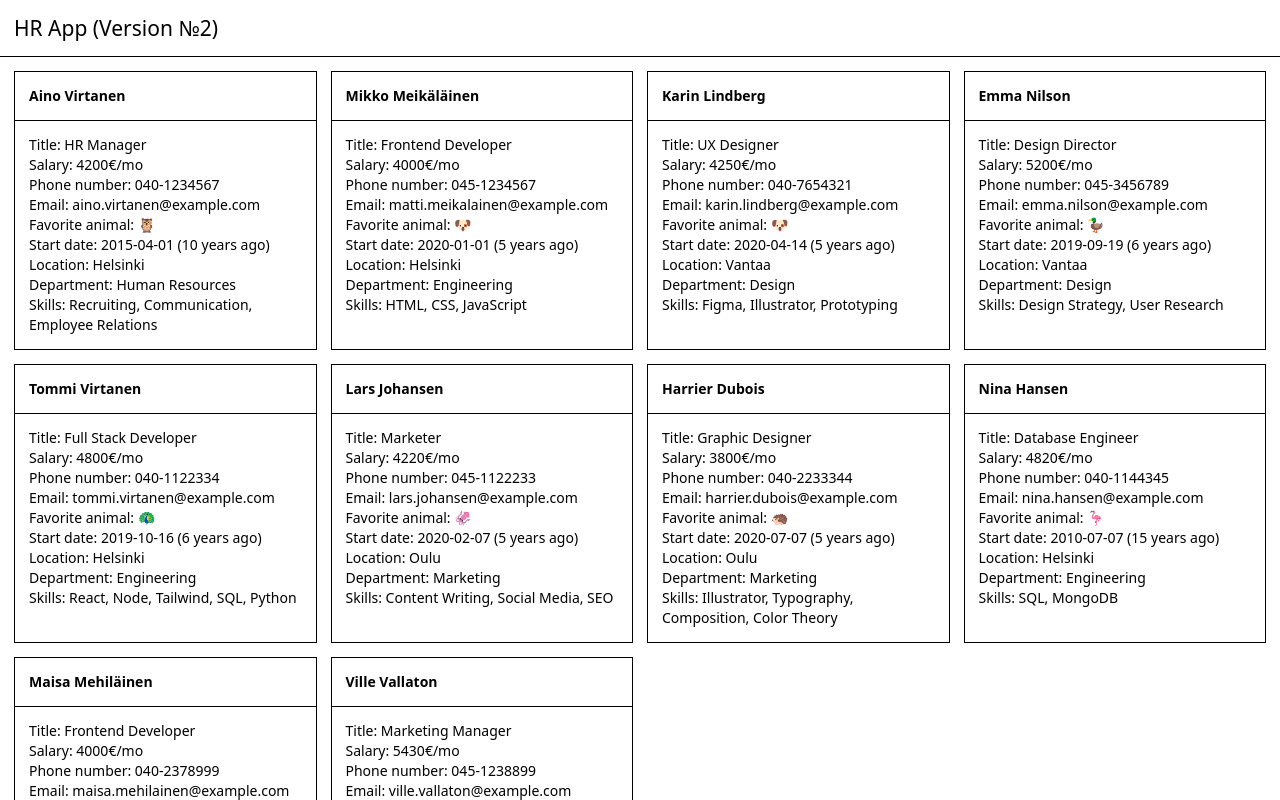
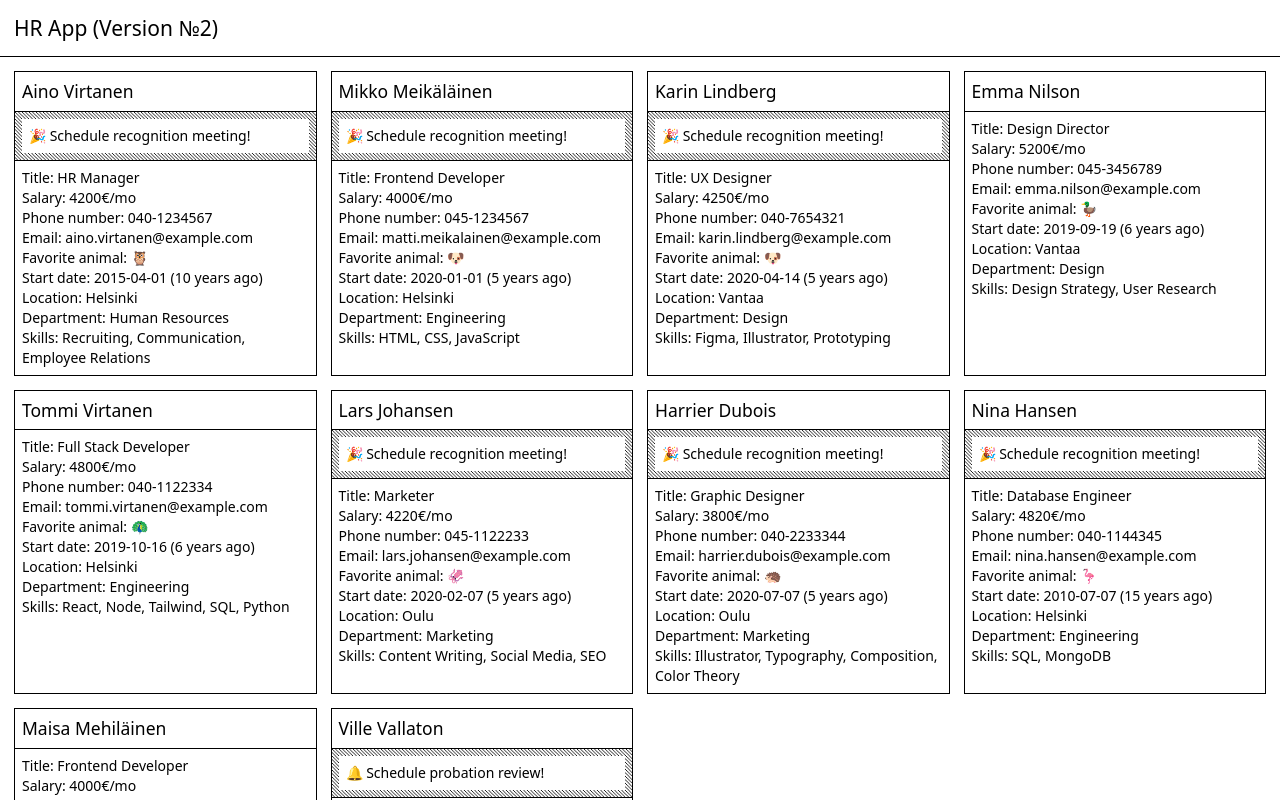
Before and after one commit to kasperkouhia/hr-app, a React (Vite) app: page / in a window 1280 px wide. Shown: the top 800 px of the page. Built offline with nearby package versions, Linux system fonts and the light colour scheme; data requests are answered from the project's data file.

Commit message:
Add probation review and recognition meeting scheduling notices

```diff
--- a/src/components/PersonCard.jsx
+++ b/src/components/PersonCard.jsx
@@ -27,8 +27,19 @@ export default function PersonCard({
 
   return (
     <div className="border-1">
-      <h2 className="border-b-1 p-4 font-bold">{name}</h2>
-      <ul className="p-4">
+      <h2 className="border-b-1 p-2 text-xl">{name}</h2>
+      {yearsSinceStart === 0 ? (
+        <div className="stripes border-b-1 p-2">
+          <p className="bg-white p-2">&#128276; Schedule probation review!</p>
+        </div>
+      ) : yearsSinceStart % 5 === 0 ? (
+        <div className="stripes border-b-1 p-2">
+          <p className="bg-white p-2">
+            &#127881; Schedule recognition meeting!
+          </p>
+        </div>
+      ) : null}
+      <ul className="p-2">
         <li>Title: {title}</li>
         <li>Salary: {salary}€/mo</li>
         <li>Phone number: {phone}</li>
```
